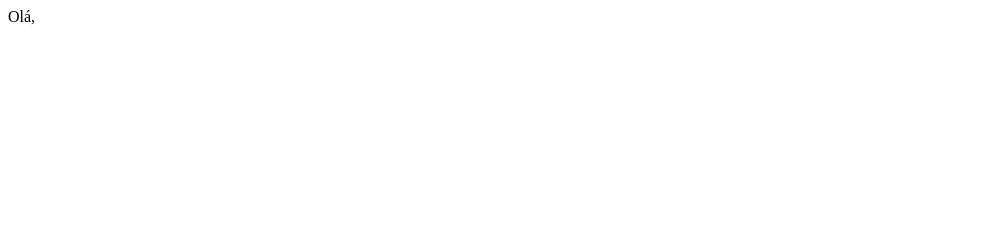
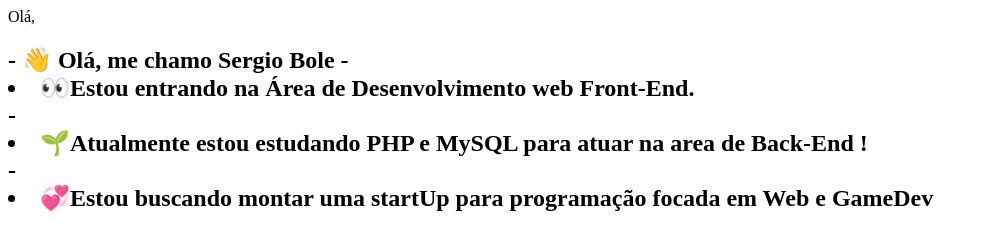
Before and after one commit to Sergiobole/Sergio-Bole, a plain HTML site: page index.html in a window 1280 px wide. Shown: the whole page, without its empty margins (0-989 px from the left). Drawn offline with Linux system fonts and the light colour scheme.

Commit message:
Update index.html

```diff
--- a/index.html
+++ b/index.html
@@ -15,12 +15,12 @@
     <body>
  <div class="Apresentaçao"
         <h1>Olá, <p></h1>
-        <h2
+        <h2>
         - 👋 Olá, me chamo Sergio Bole
-- 👀Estou entrando na Área de Desenvolvimento web Front-End.
-- 🌱Atualmente estou estudando PHP e MySQL para atuar na area de Back-End !
-- 💞️Estou buscando montar uma startUp para programação focada em Web e GameDev
-
+            -<li> 👀Estou entrando na Área de Desenvolvimento web Front-End. <br></li>
+-<li> 🌱Atualmente estou estudando PHP e MySQL para atuar na area de Back-End ! <br></li>
+-<li> 💞️Estou buscando montar uma startUp para programação focada em Web e GameDev <br></li>
+</h2
         <script src="" async defer></script>
     </body>
 </html>
```
